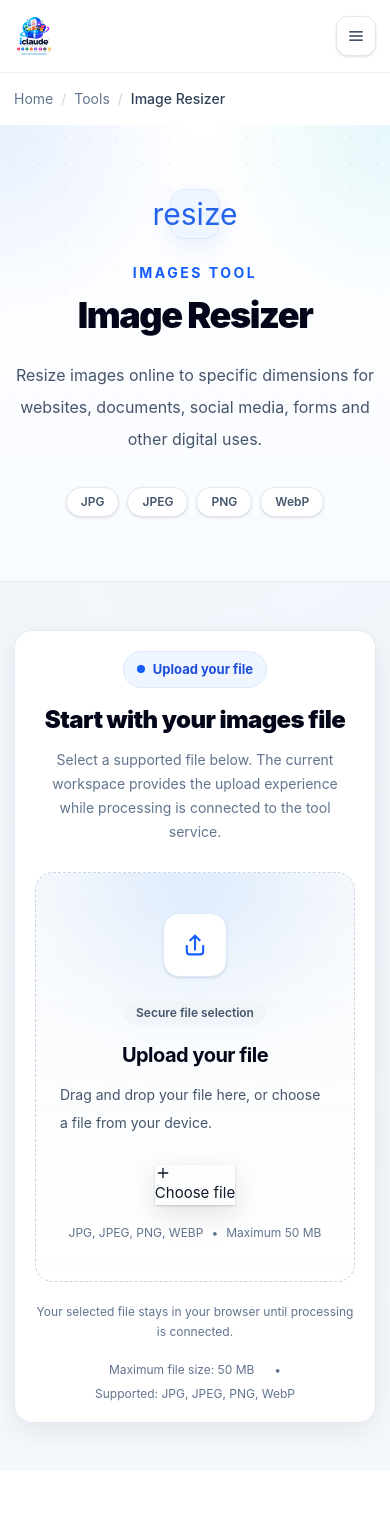
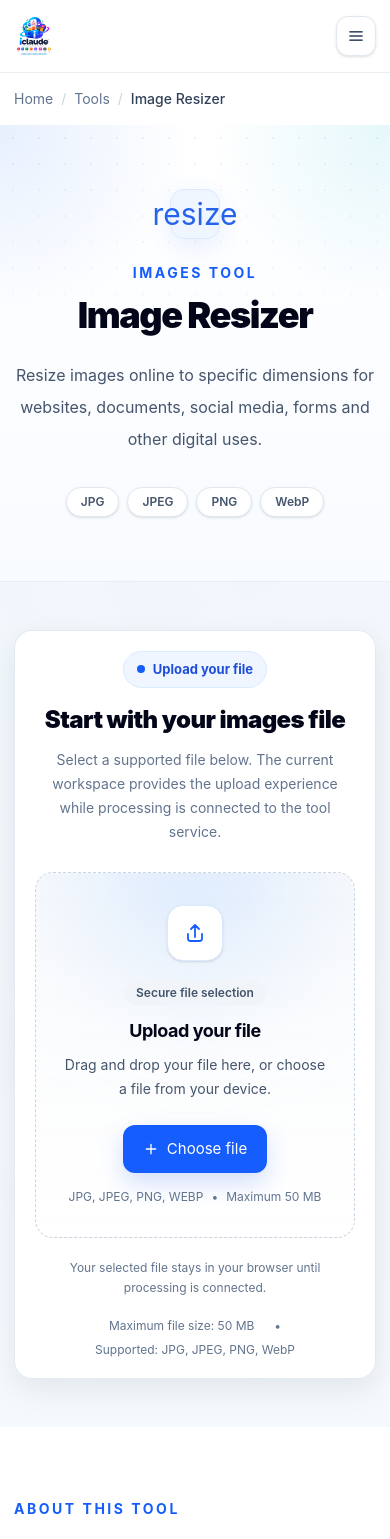
Before and after one commit to Syedmustakhem/iclaude-platform, a Next.js app in the folder frontend/: page /image-resizer in a window 390 px wide. Shown: the top 1539 px of the page. Built offline with nearby package versions, Linux system fonts and the light colour scheme.

Commit message:
fixed everygting

```diff
--- a/frontend/components/tools/UploadArea.tsx
+++ b/frontend/components/tools/UploadArea.tsx
@@ -121,7 +121,7 @@ export default function UploadArea({
   }
 
   return (
-    <div className="w-full">
+    <div className="w-full min-w-0 max-w-full">
       <input
         ref={inputRef}
         type="file"
@@ -143,8 +143,8 @@ export default function UploadArea({
         onDragLeave={handleDragLeave}
         onDrop={handleDrop}
         className={[
-          "iclaude-upload group relative overflow-hidden",
-          "min-h-[300px] cursor-pointer px-6 py-10 sm:min-h-[340px] sm:px-10 sm:py-14",
+          "iclaude-upload group relative w-full min-w-0 max-w-full overflow-hidden",
+          "min-h-[280px] cursor-pointer px-4 py-8 sm:min-h-[320px] sm:px-8 sm:py-12",
           "transition-all duration-300",
           "focus-visible:outline-none focus-visible:ring-4 focus-visible:ring-blue-100",
           isDragging ? "iclaude-upload-active" : "",
@@ -153,24 +153,25 @@ export default function UploadArea({
         {/* Decorative glow */}
         <div
           aria-hidden="true"
-          className="pointer-events-none absolute left-1/2 top-0 h-52 w-52 -translate-x-1/2 -translate-y-1/2 rounded-full bg-blue-200/50 blur-3xl transition-transform duration-500 group-hover:scale-125"
+          className="pointer-events-none absolute left-1/2 top-0 h-52 w-52 max-w-[60vw] -translate-x-1/2 -translate-y-1/2 rounded-full bg-blue-200/50 blur-3xl transition-transform duration-500 group-hover:scale-125"
         />
 
+        {/* Decorative dots */}
         <div
           aria-hidden="true"
           className="pointer-events-none absolute inset-0 opacity-0 transition-opacity duration-300 group-hover:opacity-100"
         >
-          <div className="absolute left-8 top-8 h-2 w-2 rounded-full bg-blue-400" />
-          <div className="absolute right-12 top-16 h-1.5 w-1.5 rounded-full bg-blue-300" />
-          <div className="absolute bottom-12 left-16 h-1.5 w-1.5 rounded-full bg-blue-300" />
+          <div className="absolute left-5 top-6 h-2 w-2 rounded-full bg-blue-400 sm:left-8 sm:top-8" />
+          <div className="absolute right-6 top-10 h-1.5 w-1.5 rounded-full bg-blue-300 sm:right-12 sm:top-16" />
+          <div className="absolute bottom-8 left-10 h-1.5 w-1.5 rounded-full bg-blue-300 sm:bottom-12 sm:left-16" />
         </div>
 
-        <div className="relative z-10 mx-auto flex max-w-xl flex-col items-center">
+        <div className="relative z-10 mx-auto flex w-full max-w-xl min-w-0 flex-col items-center text-center">
           {/* Upload icon */}
           <div
             aria-hidden="true"
             className={[
-              "flex h-16 w-16 items-center justify-center rounded-2xl",
+              "flex h-14 w-14 shrink-0 items-center justify-center rounded-2xl sm:h-16 sm:w-16",
               "border border-blue-100 bg-white text-blue-600 shadow-sm",
               "transition-all duration-300",
               isDragging
@@ -181,7 +182,7 @@ export default function UploadArea({
             <svg
               viewBox="0 0 24 24"
               fill="none"
-              className="h-7 w-7"
+              className="h-6 w-6 sm:h-7 sm:w-7"
               stroke="currentColor"
               strokeWidth="1.8"
               aria-hidden="true"
@@ -201,7 +202,7 @@ export default function UploadArea({
 
           <span
             className={[
-              "mt-6 inline-flex rounded-full px-3 py-1 text-xs font-semibold",
+              "mt-5 inline-flex rounded-full px-3 py-1 text-xs font-semibold sm:mt-6",
               isDragging
                 ? "bg-blue-100 text-blue-700"
                 : "bg-slate-100 text-slate-600",
@@ -210,25 +211,34 @@ export default function UploadArea({
             {isDragging ? "Release to upload" : "Secure file selection"}
           </span>
 
-          <h3 className="mt-4 text-xl font-bold tracking-tight text-slate-950 sm:text-2xl">
+          <h3 className="mt-3 text-lg font-bold tracking-tight text-slate-950 sm:mt-4 sm:text-2xl">
             {isDragging ? "Drop your file here" : "Upload your file"}
           </h3>
 
           <p
             id="upload-help"
-            className="mt-3 max-w-lg text-sm leading-7 text-slate-600"
+            className="mt-2 max-w-lg px-2 text-sm leading-6 text-slate-600 sm:mt-3 sm:leading-7"
           >
             Drag and drop your {multiple ? "files" : "file"} here, or choose{" "}
             {multiple ? "files" : "a file"} from your device.
           </p>
 
+          {/* Styled file picker */}
           <button
             type="button"
             onClick={(event) => {
               event.stopPropagation();
               openFilePicker();
             }}
-            className="iclaude-button-primary mt-7"
+            className={[
+              "mt-6 inline-flex min-h-11 items-center justify-center gap-2 rounded-xl",
+              "bg-blue-600 px-5 py-3 text-sm font-semibold text-white",
+              "shadow-[0_10px_24px_rgba(37,99,235,0.20)]",
+              "transition-all duration-200",
+              "hover:-translate-y-0.5 hover:bg-blue-700 hover:shadow-[0_14px_30px_rgba(37,99,235,0.25)]",
+              "active:translate-y-0",
+              "focus-visible:outline-none focus-visible:ring-4 focus-visible:ring-blue-100",
+            ].join(" ")}
           >
             <svg
               viewBox="0 0 24 24"
@@ -244,11 +254,12 @@ export default function UploadArea({
                 d="M12 5v14m-7-7h14"
               />
             </svg>
+
             Choose {multiple ? "files" : "file"}
           </button>
 
-          <div className="mt-5 flex flex-wrap items-center justify-center gap-2 text-xs text-slate-500">
-            <span>{formatLabel || "Supported formats"}</span>
+          <div className="mt-4 flex max-w-full flex-wrap items-center justify-center gap-x-2 gap-y-1 px-2 text-xs text-slate-500 sm:mt-5">
+            <span className="break-words">{formatLabel || "Supported formats"}</span>
             <span aria-hidden="true">•</span>
             <span>Maximum {maxFileSizeMB} MB</span>
           </div>
@@ -259,7 +270,7 @@ export default function UploadArea({
       {error && (
         <div
           role="alert"
-          className="mt-4 flex items-start gap-3 rounded-xl border border-red-200 bg-red-50 px-4 py-3.5 text-sm text-red-700"
+          className="mt-4 flex min-w-0 items-start gap-3 rounded-xl border border-red-200 bg-red-50 px-4 py-3.5 text-sm text-red-700"
         >
           <span
             aria-hidden="true"
@@ -268,24 +279,25 @@ export default function UploadArea({
             !
           </span>
 
-          <p className="pt-0.5 leading-6">{error}</p>
+          <p className="min-w-0 pt-0.5 leading-6">{error}</p>
         </div>
       )}
 
       {/* Selected files */}
       {selectedFiles.length > 0 && (
-        <div className="mt-7">
+        <div className="mt-7 min-w-0">
           <div className="mb-4 flex items-center justify-between gap-4">
-            <div>
+            <div className="min-w-0">
               <h4 className="text-sm font-bold text-slate-950">
                 Selected {multiple ? "files" : "file"}
               </h4>
+
               <p className="mt-1 text-xs text-slate-500">
                 Ready for processing
               </p>
             </div>
 
-            <span className="rounded-full bg-blue-50 px-3 py-1.5 text-xs font-semibold text-blue-700">
+            <span className="shrink-0 rounded-full bg-blue-50 px-3 py-1.5 text-xs font-semibold text-blue-700">
               {selectedFiles.length}{" "}
               {selectedFiles.length === 1 ? "file" : "files"}
             </span>
@@ -295,7 +307,7 @@ export default function UploadArea({
             {selectedFiles.map((file, index) => (
               <div
                 key={`${file.name}-${file.size}-${file.lastModified}-${index}`}
-                className="iclaude-card-static flex items-center gap-3 p-4 sm:gap-4"
+                className="iclaude-card-static flex min-w-0 items-center gap-3 p-4 sm:gap-4"
               >
                 <div
                   aria-hidden="true"
@@ -375,14 +387,14 @@ export default function UploadArea({
                 d="M10.3 3.8 2.9 17a2 2 0 0 0 1.75 3h14.7a2 2 0 0 0 1.75-3L13.7 3.8a2 2 0 0 0-3.4 0Z"
               />
             </svg>
+
             Processing service unavailable
           </button>
         </div>
       )}
 
-      <p className="mt-5 text-center text-xs leading-5 text-slate-500">
-        Your selected file stays in your browser until processing is
-        connected.
+      <p className="mt-5 px-2 text-center text-xs leading-5 text-slate-500">
+        Your selected file stays in your browser until processing is connected.
       </p>
     </div>
   );
```
